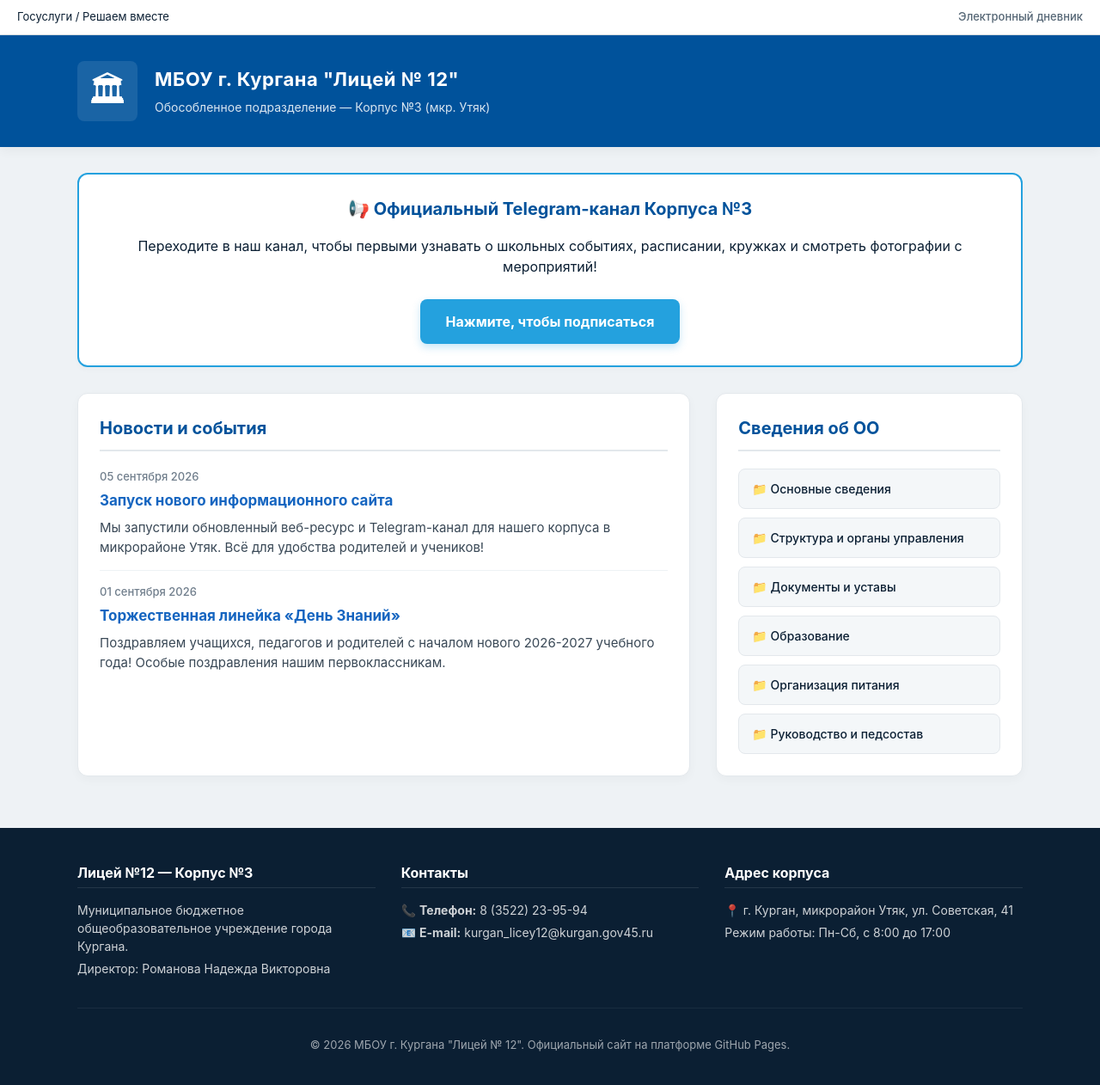
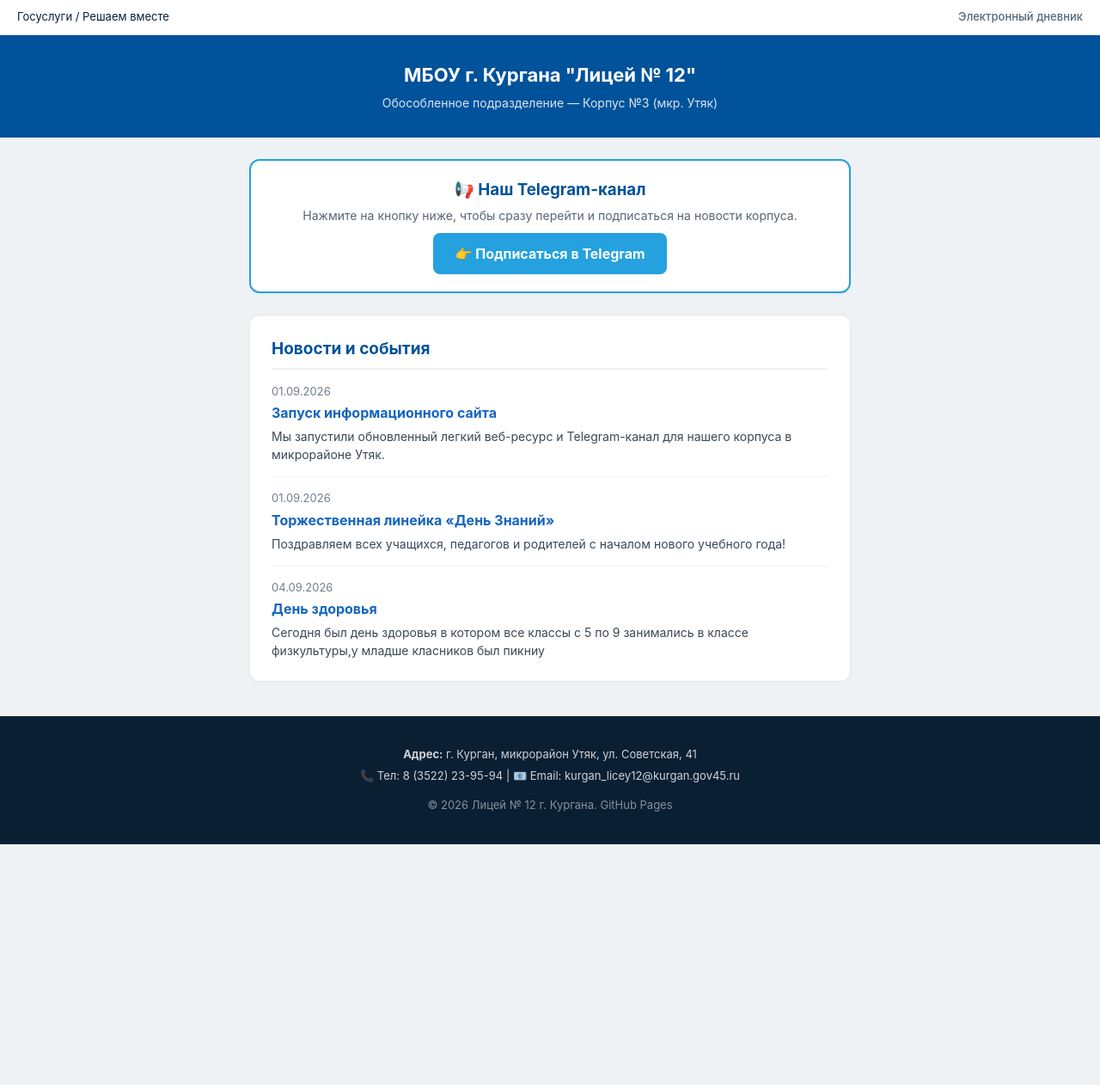
Before and after one commit to Giga50/Lyceum_No_12_Building_3, a plain HTML site: page index.html in a window 1280 px wide. Shown: the whole page at 86% size. After the commit the page ends 982 px from the top, so only its background shows below. Drawn offline with Linux system fonts and the light colour scheme.

Commit message:
Update index.html

```diff
--- a/index.html
+++ b/index.html
@@ -3,57 +3,34 @@
 <head>
     <meta charset="UTF-8">
     <meta name="viewport" content="width=device-width, initial-scale=1.0">
-    <title>МБОУ г. Кургана "Лицей № 12" — Корпус №3</title>
+    <title>Лицей № 12 — Корпус №3</title>
+    <!-- Официальная иконка школы для вкладки браузера -->
+    <link rel="icon" type="image/png" href="https://icons8.com">
     <style>
         :root {
             --gos-blue: #00529B;
-            --gos-light-blue: #1565C0;
             --gos-bg: #EEF2F5;
             --gos-text: #0B1F33;
             --tg-color: #24A1DE;
         }
-
-        body { font-family: -apple-system, BlinkMacSystemFont, "Segoe UI", Roboto, Helvetica, Arial, sans-serif; margin: 0; background: var(--gos-bg); color: var(--gos-text); line-height: 1.5; }
-
-        .gos-top { background: #FFFFFF; border-bottom: 1px solid #D5DBE0; padding: 10px 20px; font-size: 13px; display: flex; justify-content: space-between; align-items: center; }
+        body { font-family: -apple-system, sans-serif; margin: 0; background: var(--gos-bg); color: var(--gos-text); line-height: 1.5; }
+        .gos-top { background: #FFFFFF; border-bottom: 1px solid #D5DBE0; padding: 10px 20px; font-size: 13px; display: flex; justify-content: space-between; }
         .gos-top a { color: #556675; text-decoration: none; font-weight: 500; }
-        .gos-top a:hover { text-decoration: underline; }
-
-        header { background: var(--gos-blue); color: white; padding: 30px 20px; box-shadow: 0 4px 12px rgba(0,0,0,0.05); }
-        .header-container { max-width: 1100px; margin: 0 auto; display: flex; align-items: center; gap: 20px; }
-        .emblem { font-size: 40px; background: rgba(255,255,255,0.1); width: 70px; height: 70px; display: flex; align-items: center; justify-content: center; border-radius: 8px; }
-        .header-info h1 { font-size: 22px; margin: 0 0 5px 0; font-weight: 700; letter-spacing: 0.5px; }
-        .header-info p { font-size: 14px; margin: 0; opacity: 0.85; }
-
-        .container { max-width: 1100px; margin: 30px auto; padding: 0 20px; display: grid; grid-template-columns: 2fr 1fr; gap: 30px; }
-
-        .tg-card { background: #FFFFFF; border: 2px solid var(--tg-color); border-radius: 12px; padding: 25px; text-align: center; grid-column: 1 / -1; box-shadow: 0 4px 6px rgba(0,0,0,0.02); }
-        .tg-card h2 { color: var(--gos-blue); margin-top: 0; font-size: 20px; }
-        .btn-tg { display: inline-block; background: var(--tg-color); color: white; padding: 14px 30px; text-decoration: none; border-radius: 8px; font-weight: bold; font-size: 16px; margin-top: 10px; transition: background 0.2s; box-shadow: 0 4px 10px rgba(36,161,222,0.25); }
-        .btn-tg:hover { background: #1d82b3; }
-
-        main, aside { background: #FFFFFF; border-radius: 12px; padding: 25px; box-shadow: 0 4px 12px rgba(0,0,0,0.03); border: 1px solid #E3E8EC; }
-        h2.section-title { color: var(--gos-blue); font-size: 20px; margin-top: 0; border-bottom: 2px solid #E3E8EC; padding-bottom: 10px; margin-bottom: 20px; }
-
+        header { background: var(--gos-blue); color: white; padding: 30px 20px; text-align: center; }
+        header h1 { font-size: 22px; margin: 0 0 5px 0; }
+        header p { font-size: 14px; margin: 0; opacity: 0.85; }
+        .container { max-width: 700px; margin: 25px auto; padding: 0 20px; }
+        .tg-card { background: #FFFFFF; border: 2px solid var(--tg-color); border-radius: 12px; padding: 20px; text-align: center; margin-bottom: 25px; box-shadow: 0 2px 5px rgba(0,0,0,0.02); }
+        .btn-tg { display: inline-block; background: var(--tg-color); color: white; padding: 12px 25px; text-decoration: none; border-radius: 8px; font-weight: bold; margin-top: 10px; }
+        main { background: #FFFFFF; border-radius: 12px; padding: 25px; box-shadow: 0 2px 5px rgba(0,0,0,0.02); border: 1px solid #E3E8EC; }
+        h2 { color: var(--gos-blue); font-size: 19px; margin-top: 0; border-bottom: 2px solid #EEF2F5; padding-bottom: 8px; }
         .news-item { border-bottom: 1px solid #EEF2F5; padding-bottom: 15px; margin-bottom: 15px; }
         .news-item:last-child { border: none; padding-bottom: 0; margin-bottom: 0; }
-        .news-date { color: #707E8C; font-size: 13px; font-weight: 500; margin-bottom: 5px; }
-        .news-item h3 { margin: 0 0 8px 0; color: var(--gos-light-blue); font-size: 17px; }
-        .news-item p { margin: 0; color: #394856; font-size: 15px; }
-
-        .gov-links { display: flex; flex-direction: column; gap: 10px; }
-        .gov-btn { display: flex; align-items: center; background: #F4F7F9; color: var(--gos-text); padding: 12px 15px; text-decoration: none; border-radius: 8px; font-size: 14px; font-weight: 500; border: 1px solid #E3E8EC; transition: 0.2s; }
-        .gov-btn:hover { background: #E9EEF2; color: var(--gos-light-blue); }
-
-        footer { background: #0B1F33; color: white; padding: 40px 20px; font-size: 14px; margin-top: 60px; }
-        .footer-grid { max-width: 1100px; margin: 0 auto; display: grid; grid-template-columns: repeat(auto-fit, minmax(250px, 1fr)); gap: 30px; }
-        .footer-col h4 { color: #FFFFFF; margin: 0 0 15px 0; font-size: 16px; border-bottom: 1px solid rgba(255,255,255,0.1); padding-bottom: 5px; }
-        .footer-col p { margin: 5px 0; opacity: 0.8; }
-        .footer-bottom { max-width: 1100px; margin: 30px auto 0 auto; text-align: center; padding-top: 20px; border-top: 1px solid rgba(255,255,255,0.1); opacity: 0.6; font-size: 13px; }
-
-        @media (max-width: 768px) {
-            .container { grid-template-columns: 1fr; }
-        }
+        .news-date { color: #707E8C; font-size: 13px; margin-bottom: 3px; }
+        .news-item h3 { margin: 0 0 5px 0; color: #1565C0; font-size: 16px; }
+        .news-item p { margin: 0; color: #394856; font-size: 14px; }
+        footer { background: #0B1F33; color: white; padding: 30px 20px; font-size: 13px; margin-top: 40px; text-align: center; }
+        footer p { margin: 5px 0; opacity: 0.8; }
     </style>
 </head>
 <body>
@@ -64,75 +41,52 @@
     </div>
 
     <header>
-        <div class="header-container">
-            <div class="emblem">🏛</div>
-            <div class="header-info">
         <h1>МБОУ г. Кургана "Лицей № 12"</h1>
         <p>Обособленное подразделение — Корпус №3 (мкр. Утяк)</p>
-            </div>
-        </div>
     </header>
 
     <div class="container">
 
+        <!-- Кнопка Телеграм-канала -->
         <div class="tg-card">
-            <h2>📢 Официальный Telegram-канал Корпуса №3</h2>
-            <p>Переходите в наш канал, чтобы первыми узнавать о школьных событиях, расписании, кружках и смотреть фотографии с мероприятий!</p>
-            <!-- ЗАМЕНИТЕ ССЫЛКУ ТУТ НА ВАШ ТГК -->
-            <a href="https://t.me" target="_blank" class="btn-tg">Нажмите, чтобы подписаться</a>
+            <h3 style="margin:0 0 5px 0; color: var(--gos-blue);">📢 Наш Telegram-канал</h3>
+            <p style="margin:0; font-size:14px; color:#556675;">Нажмите на кнопку ниже, чтобы сразу перейти и подписаться на новости корпуса.</p>
+            <a href="https://t.me" target="_blank" class="btn-tg">👉 Подписаться в Telegram</a>
         </div>
 
+        <!-- Лента новостей -->
         <main>
-            <h2 class="section-title">Новости и события</h2>
+            <h2>Новости и события</h2>
+            <div id="newsContainer">
 
+                <!-- Начало блока новостей. Чтобы добавить новую, копируйте отсюда -->
                 <div class="news-item">
-                <div class="news-date">05 сентября 2026</div>
-                <h3>Запуск нового информационного сайта</h3>
-                <p>Мы запустили обновленный веб-ресурс и Telegram-канал для нашего корпуса в микрорайоне Утяк. Всё для удобства родителей и учеников!</p>
+                    <div class="news-date">01.09.2026</div>
+                    <h3>Запуск информационного сайта</h3>
+                    <p>Мы запустили обновленный легкий веб-ресурс и Telegram-канал для нашего корпуса в микрорайоне Утяк.</p>
                 </div>
 
                 <div class="news-item">
-                <div class="news-date">01 сентября 2026</div>
+                    <div class="news-date">01.09.2026</div>
                     <h3>Торжественная линейка «День Знаний»</h3>
-                <p>Поздравляем учащихся, педагогов и родителей с началом нового 2026-2027 учебного года! Особые поздравления нашим первоклассникам.</p>
+                    <p>Поздравляем всех учащихся, педагогов и родителей с началом нового учебного года!</p>
+                </div>
+                <!-- Конец блока новостей -->
+
+                 <div class="news-item">
+                    <div class="news-date">04.09.2026</div>
+                    <h3>День здоровья</h3>
+                    <p>Сегодня был день здоровья в котором все классы с 5 по 9 занимались в классе физкультуры,у младше класников был пикниу</p>
+                </div>
+
             </div>
         </main>
-
-        <aside>
-            <h2 class="section-title">Сведения об ОО</h2>
-            <div class="gov-links">
-                <a href="#" class="gov-btn">📁 Основные сведения</a>
-                <a href="#" class="gov-btn">📁 Структура и органы управления</a>
-                <a href="#" class="gov-btn">📁 Документы и уставы</a>
-                <a href="#" class="gov-btn">📁 Образование</a>
-                <a href="#" class="gov-btn">📁 Организация питания</a>
-                <a href="#" class="gov-btn">📁 Руководство и педсостав</a>
-            </div>
-        </aside>
-
     </div>
 
     <footer>
-        <div class="footer-grid">
-            <div class="footer-col">
-                <h4>Лицей №12 — Корпус №3</h4>
-                <p>Муниципальное бюджетное общеобразовательное учреждение города Кургана.</p>
-                <p>Директор: Романова Надежда Викторовна</p>
-            </div>
-            <div class="footer-col">
-                <h4>Контакты</h4>
-                <p>📞 <strong>Телефон:</strong> 8 (3522) 23-95-94</p>
-                <p>📧 <strong>E-mail:</strong> kurgan_licey12@kurgan.gov45.ru</p>
-            </div>
-            <div class="footer-col">
-                <h4>Адрес корпуса</h4>
-                <p>📍 г. Курган, микрорайон Утяк, ул. Советская, 41</p>
-                <p>Режим работы: Пн-Сб, с 8:00 до 17:00</p>
-            </div>
-        </div>
-        <div class="footer-bottom">
-            <p>&copy; 2026 МБОУ г. Кургана "Лицей № 12". Официальный сайт на платформе GitHub Pages.</p>
-        </div>
+        <p><strong>Адрес:</strong> г. Курган, микрорайон Утяк, ул. Советская, 41</p>
+        <p>📞 Тел: 8 (3522) 23-95-94 | 📧 Email: kurgan_licey12@kurgan.gov45.ru</p>
+        <p style="margin-top:15px; opacity:0.5;">&copy; 2026 Лицей № 12 г. Кургана. GitHub Pages</p>
     </footer>
 
 </body>
```
Lines whose indentation alone changed are shown as unchanged.
